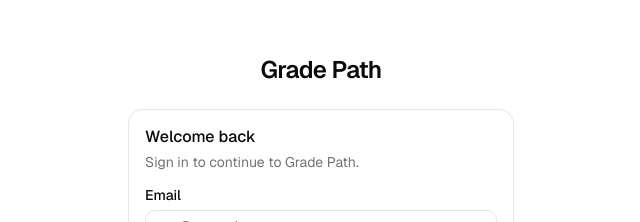
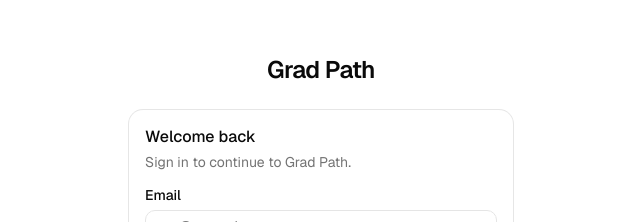
Before and after one commit to NicolasVicente44/software-engineering-project-comp3415, a Next.js app: page /login in a window 1280 px wide. Shown: the part 159-381 px from the top of the page, without its empty margins (319-959 px from the left). Built offline with nearby package versions, Linux system fonts and the light colour scheme.

Commit message:
chore: rename app to Grad Path

```diff
--- a/src/app/layout.tsx
+++ b/src/app/layout.tsx
@@ -13,7 +13,7 @@ const geistMono = Geist_Mono({
 });
 
 export const metadata: Metadata = {
-  title: "Grade Path",
+  title: "Grad Path",
   description: "Plan your path to the grade you want",
 };
 
--- a/src/app/login/auth-card.tsx
+++ b/src/app/login/auth-card.tsx
@@ -23,7 +23,7 @@ export function AuthCard({
     <main className="flex flex-1 items-center justify-center px-4 py-16">
       <div className="flex w-full max-w-sm flex-col gap-6">
         <div className="text-center text-2xl font-semibold tracking-tight">
-          Grade Path
+          Grad Path
         </div>
         <Card>
           <CardHeader>
@@ -32,8 +32,8 @@ export function AuthCard({
             </CardTitle>
             <CardDescription>
               {isSignUp
-                ? "Sign up to start planning your grade path."
-                : "Sign in to continue to Grade Path."}
+                ? "Sign up to start planning your grad path."
+                : "Sign in to continue to Grad Path."}
             </CardDescription>
           </CardHeader>
           <CardContent className="flex flex-col gap-4">
--- a/src/app/page.tsx
+++ b/src/app/page.tsx
@@ -4,7 +4,7 @@ import { buttonVariants } from "@/components/ui/button";
 export default function Home() {
   return (
     <main className="mx-auto flex w-full max-w-lg flex-1 flex-col justify-center gap-6 px-4 py-16">
-      <h1 className="text-3xl font-semibold tracking-tight">Grade Path</h1>
+      <h1 className="text-3xl font-semibold tracking-tight">Grad Path</h1>
       <p className="text-muted-foreground">
         Plan your path to the grade you want.
       </p>
```
